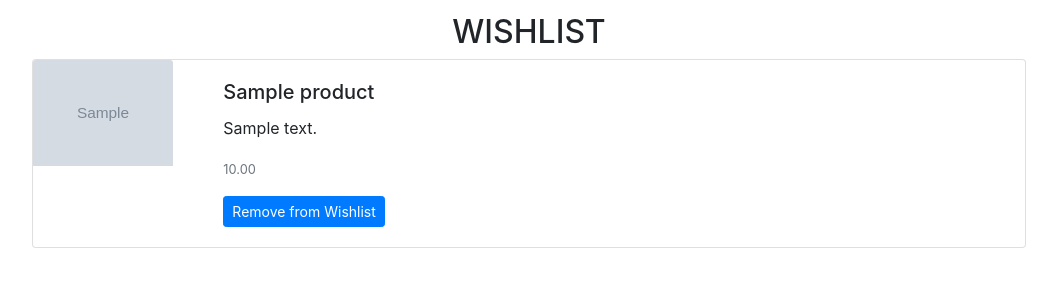
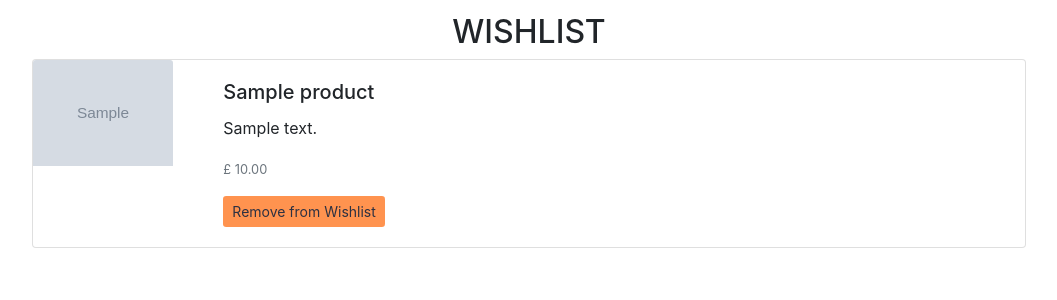
Before and after one commit to kylelawrencedev/lawrence-collections-ms4, a Django app: page /profile/wishlist in a window 1280 px wide. Shown: the part 144-444 px from the top of the page, without its empty margins (111-1168 px from the left). Run offline with Django 3.2, Linux system fonts and the light colour scheme; the first user in the database is signed in; tables that the repository leaves empty hold one stand-in row (Sample ...); some libraries are stand-ins or nearby versions; some web fonts are replaced.

Commit message:
Change button color for wishlist.html

```diff
--- a/profiles/templates/profiles/wishlist.html
+++ b/profiles/templates/profiles/wishlist.html
@@ -40,8 +40,8 @@
             <div class="card-body">
                 <h5 class="card-title">{{product.name}}</h5>
                 <p class="card-text">{{product.description}}</p>
-                <p class="card-text"><small class="text-muted">{{product.price}}</small></p>
-                <a type="button" class="btn btn-primary fw500 btn-sm"
+                <p class="card-text"><small class="text-muted">£ {{product.price}}</small></p>
+                <a type="button" class="btn btn-orange fw500 btn-sm"
                     href="{% url 'add_to_wishlist' product.id %}">Remove from Wishlist</a>
             </div>
         </div>
```
